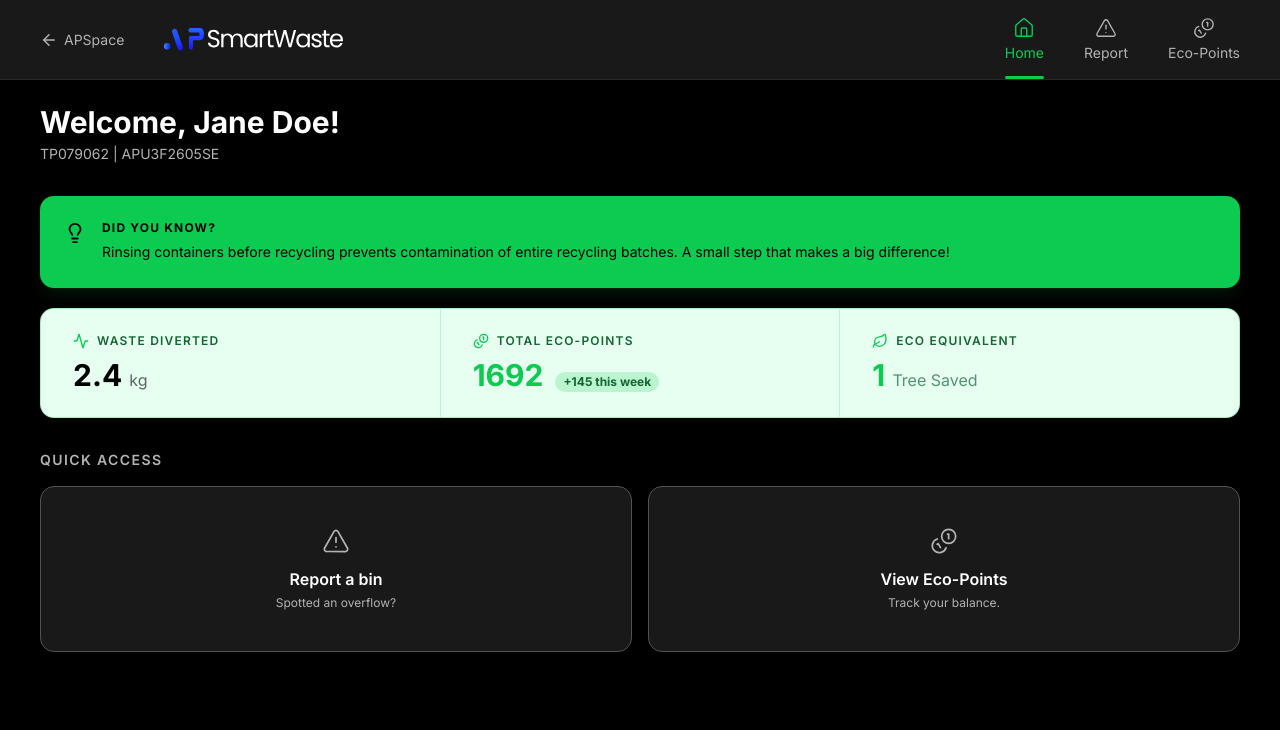
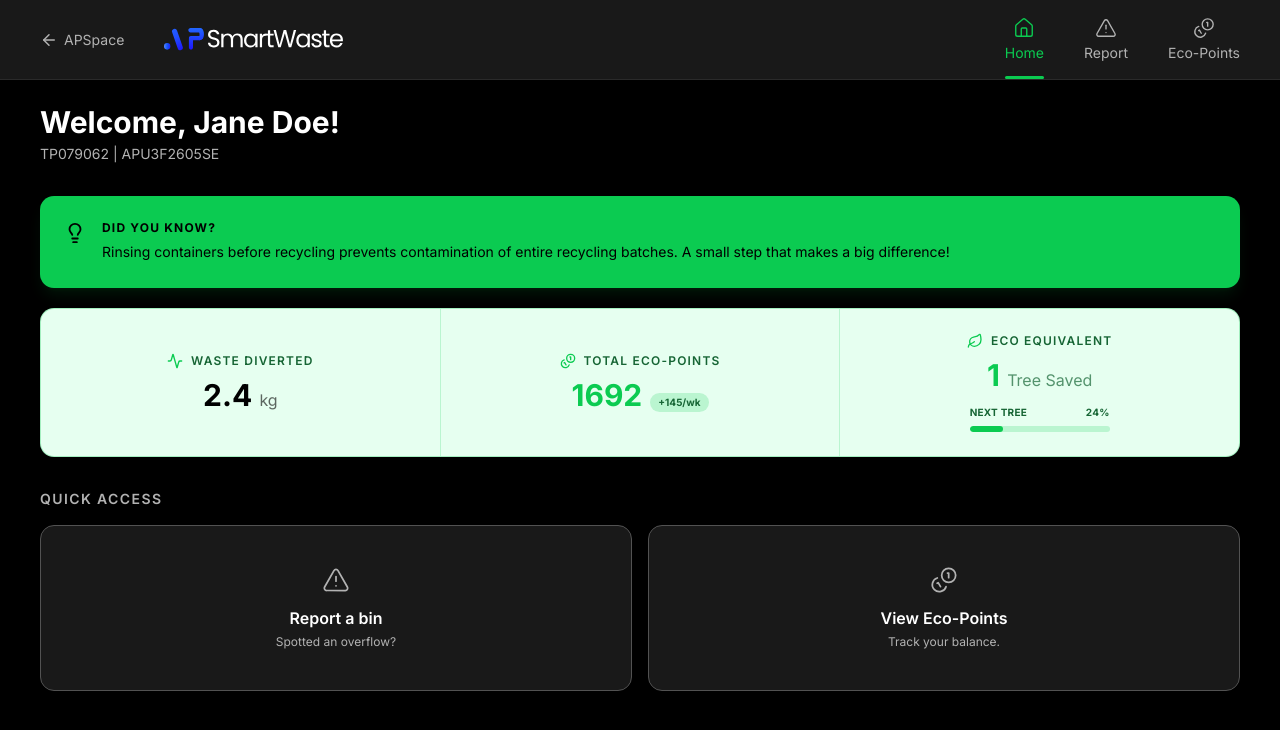
Before and after one commit to sevenpluseight/apu_gci_apsmartwaste, a Next.js app: page /student in a window 1280 px wide. Shown: the top 730 px of the page. Built offline with nearby package versions, Linux system fonts and the light colour scheme.

Commit message:
refactor: enhance impact banner layout and add progress bar for eco equivalent

```diff
--- a/src/app/student/page.tsx
+++ b/src/app/student/page.tsx
@@ -31,11 +31,11 @@ export default function StudentPage() {
         </div>
       </div>
 
-      {/* Impact Banner (Light Green Theme) */}
+      {/* Impact Banner (Centered & Gamified) */}
       <div className="mb-8 flex flex-col md:flex-row divide-y md:divide-y-0 md:divide-x divide-[#0BCB51]/20 rounded-xl bg-[#E6FFF0] border border-[#0BCB51]/30 shadow-sm">
 
         {/* Waste Diverted */}
-        <div className="flex-1 px-8 py-6">
+        <div className="flex-1 px-8 py-6 flex flex-col items-center justify-center text-center">
           <div className="flex items-center gap-2 mb-2">
             <Activity size={16} className="text-[#0BCB51]" />
             <span className="text-xs font-semibold uppercase tracking-widest text-[#166534]">Waste Diverted</span>
@@ -43,27 +43,38 @@ export default function StudentPage() {
           <p className="text-3xl font-bold text-black">2.4 <span className="text-base font-normal text-black/60">kg</span></p>
         </div>
 
-        {/* Total Eco Points */}
-        <div className="flex-1 px-8 py-6">
+        {/* Total Eco-Points */}
+        <div className="flex-1 px-8 py-6 flex flex-col items-center justify-center text-center">
           <div className="flex items-center gap-2 mb-2">
             <Coins size={16} className="text-[#0BCB51]" />
             <span className="text-xs font-semibold uppercase tracking-widest text-[#166534]">Total Eco-Points</span>
           </div>
-          <div className="flex items-baseline gap-3">
+          <div className="flex items-baseline gap-2">
             <p className="text-3xl font-bold text-[#0BCB51]">{profile.ecoPoints}</p>
-            <span className="text-xs font-bold text-[#166534] bg-[#0BCB51]/20 px-2 py-0.5 rounded-full">
-              +145 this week
+            <span className="text-[10px] font-bold text-[#166534] bg-[#0BCB51]/20 px-2 py-0.5 rounded-full">
+              +145/wk
             </span>
           </div>
         </div>
 
-        {/* Eco Equivalent */}
-        <div className="flex-1 px-8 py-6">
+        {/* Eco Equivalent (Upgraded with Progress Bar!) */}
+        <div className="flex-1 px-8 py-6 flex flex-col items-center justify-center text-center">
           <div className="flex items-center gap-2 mb-2">
             <Leaf size={16} className="text-[#0BCB51]" />
             <span className="text-xs font-semibold uppercase tracking-widest text-[#166534]">Eco Equivalent</span>
           </div>
           <p className="text-3xl font-bold text-[#0BCB51]">1 <span className="text-base font-normal text-[#166534]/70">Tree Saved</span></p>
+
+          {/* Progress to next tree (assuming 10kg = 1 tree, so 2.4kg = 24%) */}
+          <div className="mt-3 w-full max-w-35">
+            <div className="flex justify-between text-[10px] font-bold text-[#166534] mb-1.5 uppercase tracking-wide">
+              <span>Next Tree</span>
+              <span>24%</span>
+            </div>
+            <div className="h-1.5 w-full rounded-full bg-[#0BCB51]/20 overflow-hidden">
+              <div className="h-full rounded-full bg-[#0BCB51]" style={{ width: "24%" }}></div>
+            </div>
+          </div>
         </div>
 
       </div>
```
